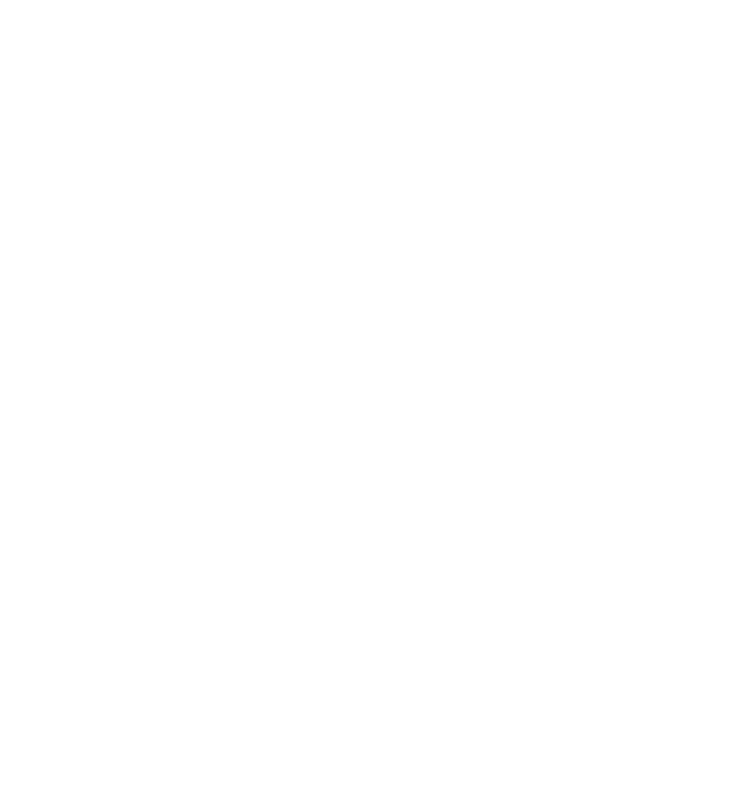
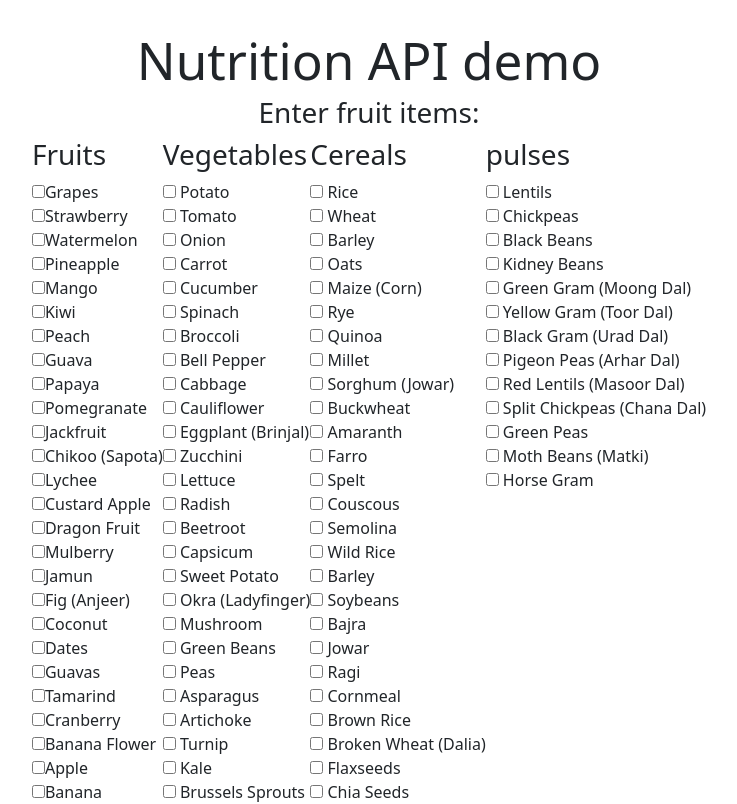
Before and after one commit to saifalikhan-244713/fitnessApp, a React (Vite) app in the folder client/: page / in a window 1280 px wide. Before the commit this address had no page. Shown: the top 804 px of the page, without its empty margins (271-1008 px from the left). Built offline with nearby package versions, Linux system fonts and the light colour scheme.

Commit message:
third commit

```diff
--- a/client/src/App.jsx
+++ b/client/src/App.jsx
@@ -11,7 +11,7 @@
       <Routes>
         <Route path="/register" element={<Signup />}></Route>
         <Route path="/login" element={<Login />}></Route>
-        <Route path="/home" element={<Home />}></Route>
+        <Route path="/" element={<Home />}></Route>
       </Routes>
     </BrowserRouter>
   );
--- a/client/src/assets/Home.jsx
+++ b/client/src/assets/Home.jsx
@@ -6,7 +6,6 @@
   const [foodItems, setFoodItems] = useState([]);
   const [totalCarbs, setTotalCarbs] = useState(0);
   const [foodGrams, setFoodGrams] = useState({});
-  const [userName, setUserName] = useState("");
   //   const [totalSugar, setTotalSugar] = useState(0);
   //   const [totalProtein, setTotalProtein] = useState(0);
   //   const [totalCholestrol, setTotalCholestrol] = useState(0);
@@ -368,7 +367,6 @@
         <div className={styles.resultFlex}>
           <div>
             <h3>Result</h3>
-            <h1>hello {userName}</h1>
             <strong>Total carbohydrates = {totalCarbs.toFixed(2)}</strong>
             <br />
           </div>
--- a/client/src/assets/Login.jsx
+++ b/client/src/assets/Login.jsx
@@ -16,7 +16,7 @@
         if (result.data === "success") {
           // Store the user's email in local storage
           localStorage.setItem("userEmail", email);
-          navigate("/home");
+          navigate("/");
         }
       })
       .catch((err) => console.log(err));
```
Also changed, not shown: 1 other file (tests, documents, lock files or other folders).
